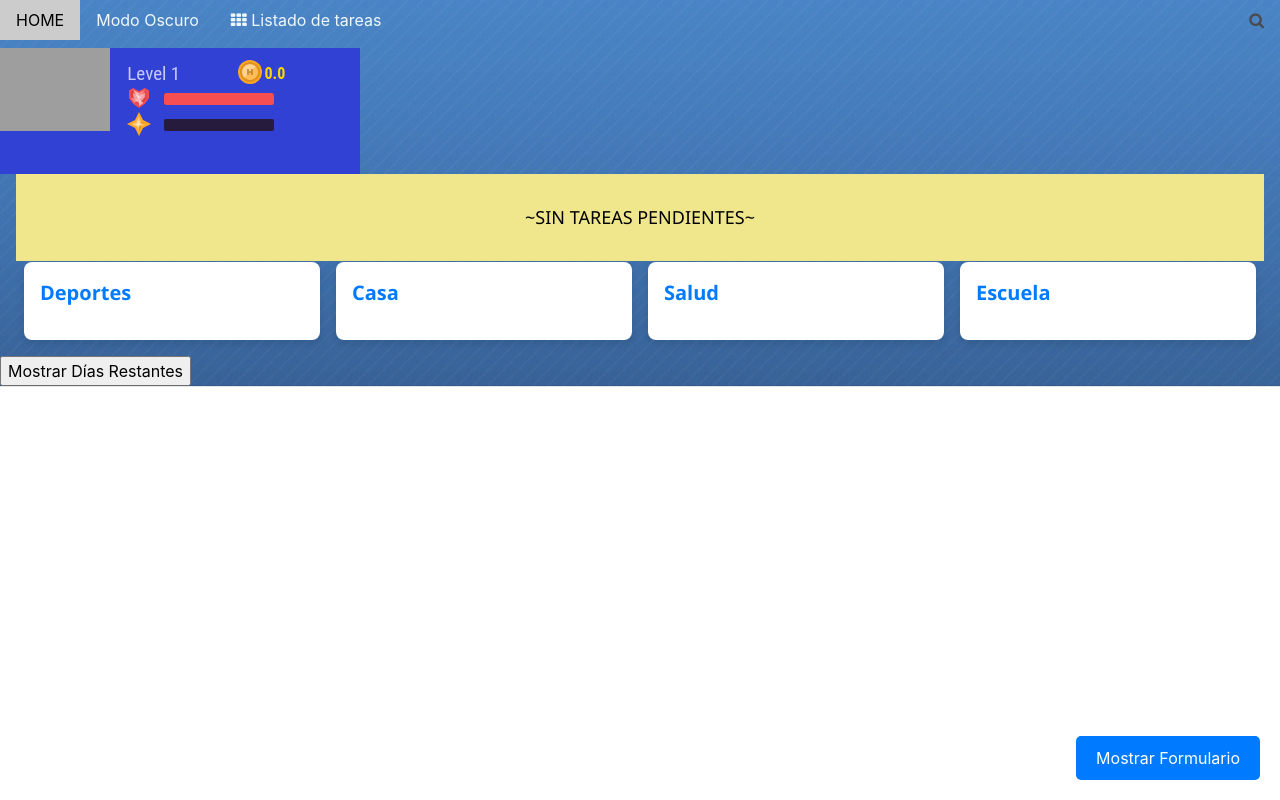
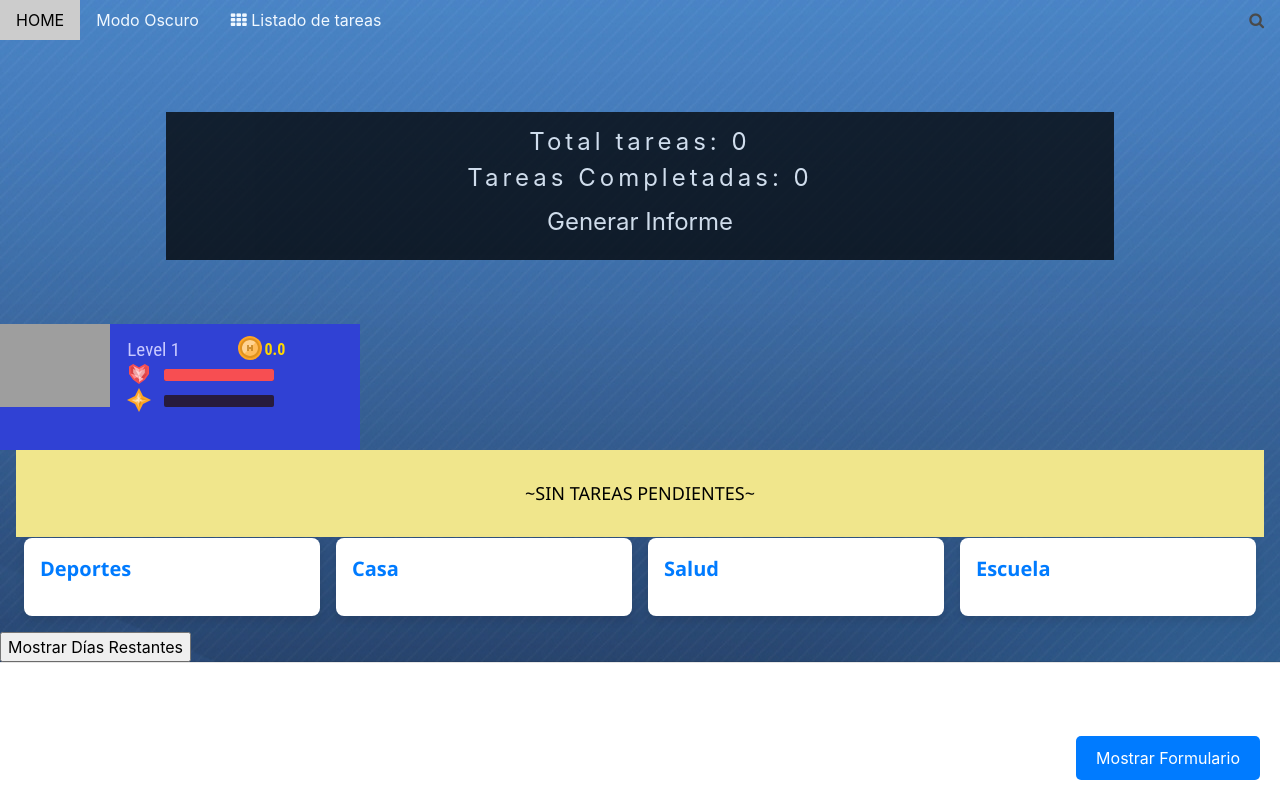
Before and after one commit to ElNegis/SIS213Par2, a plain HTML site: page lista.html in a window 1280 px wide. Drawn offline with nearby package versions, Linux system fonts and the light colour scheme; grey boxes are pictures that could not be loaded.

Commit message:
Update lista.html

```diff
--- a/lista.html
+++ b/lista.html
@@ -386,7 +386,13 @@
         </div>
     </div>
 
-
+    <div class="w3-content w3-container w3-padding-64 bgimg-1 w3-display-container w3-opacity-min">
+      <div class="w3-center w3-padding-large w3-black w3-xlarge w3-wide w3-animate-opacity">
+          <p id="total">Total tareas: 0</p>
+          <p id="completadas">Tareas Completadas: 0</p>
+          <button class="w3-button" id="generarInformeBtn">Generar Informe</button>
+      </div>
+  </div>
 
 
 
```
